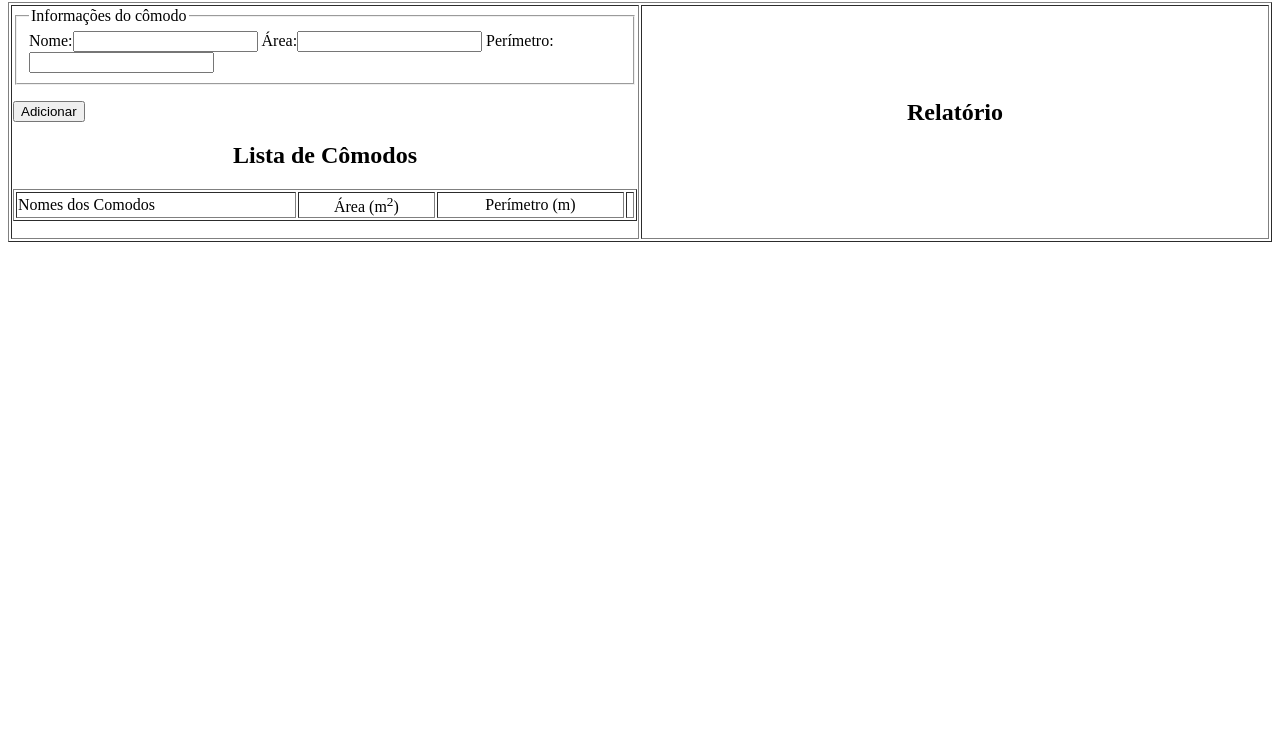
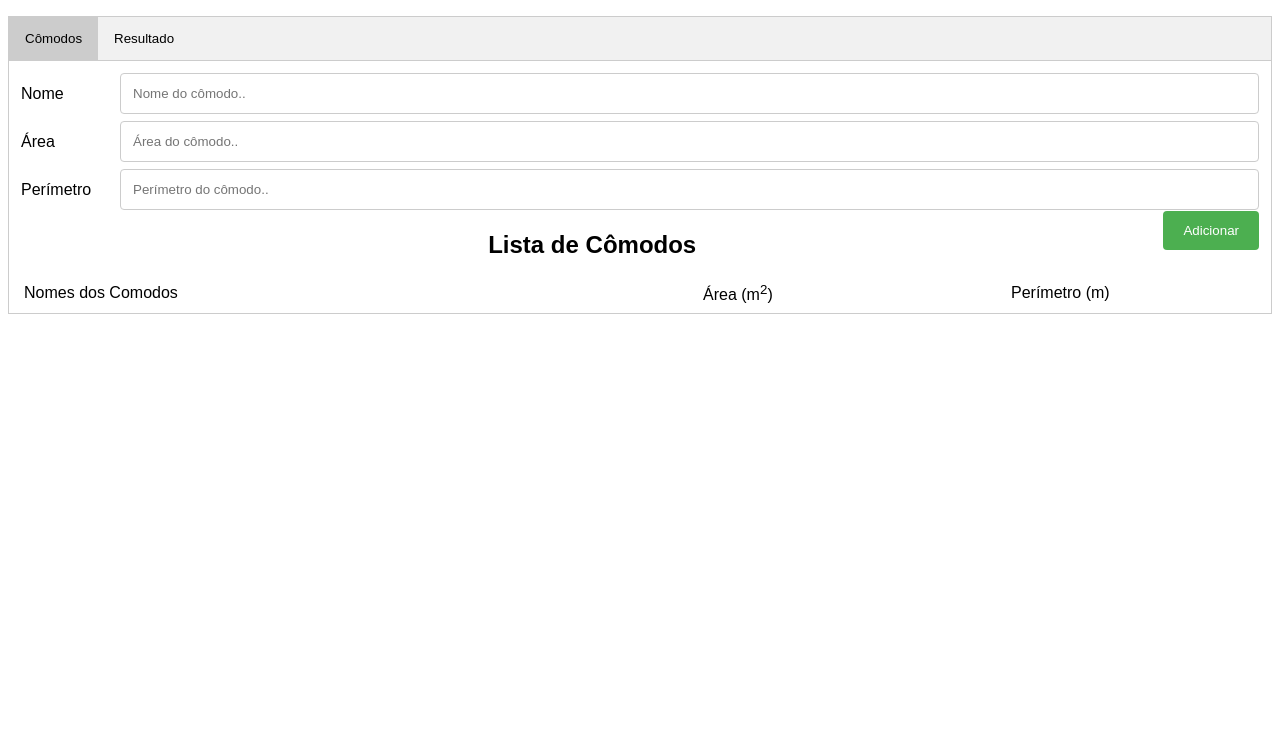
Before and after one commit to dzavio/dzavio.github.io, a plain HTML site: page index.html in a window 1280 px wide. Shown: the part 64-800 px from the top of the page. Drawn offline with Linux system fonts and the light colour scheme.

Commit message:
Upgrade layout

```diff
--- a/index.html
+++ b/index.html
@@ -1,8 +1,107 @@
-<html>
+<!DOCTYPE html>
+<html lang="pt-BR">
 <meta charset="utf-8"/>
+<meta name="viewport" content="width=device-width, initial-scale=1">
 <head>
 <title>Calculadora</title>
 </head>
+<style>
+body {font-family: Arial;}
+
+* {
+    box-sizing: border-box;
+}
+
+input[type=text], select, textarea {
+    width: 100%;
+    padding: 12px;
+    border: 1px solid #ccc;
+    border-radius: 4px;
+    resize: vertical;
+}
+
+label {
+    padding: 12px 12px 12px 0;
+    display: inline-block;
+}
+
+.fgg button {
+    background-color: #4CAF50;
+    color: white;
+    padding: 12px 20px;
+    border: none;
+    border-radius: 4px;
+    cursor: pointer;
+    float: right;
+}
+
+
+
+ /* Style the tab */
+.tab {
+    overflow: hidden;
+    border: 1px solid #ccc;
+    background-color: #f1f1f1;
+}
+
+/* Style the buttons that are used to open the tab content */
+.tab button {
+    background-color: inherit;
+    float: left;
+    border: none;
+    outline: none;
+    cursor: pointer;
+    padding: 14px 16px;
+    transition: 0.3s;
+}
+
+/* Change background color of buttons on hover */
+.tab button:hover {
+    background-color: #ddd;
+}
+
+/* Create an active/current tablink class */
+.tab button.active {
+    background-color: #ccc;
+}
+
+/* Style the tab content */
+.tabcontent {
+    display: none;
+    padding: 6px 12px;
+    border: 1px solid #ccc;
+    border-top: none;
+}
+
+
+
+.col-8 {
+    float: left;
+    width: 8%;
+    margin-top: 6px;
+}
+
+.col-92 {
+    float: left;
+    width: 92%;
+    margin-top: 6px;
+}
+
+/* Clear floats after the columns */
+.row:after {
+    content: "";
+    display: table;
+    clear: both;
+}
+
+/* Responsive layout - when the screen is less than 600px wide, make the two columns stack on top of each other instead of next to each other */
+@media screen and (max-width: 600px) {
+    .col-8, .col-92, input[type=submit] {
+        width: 100%;
+        margin-top: 0;
+    }
+}
+</style>
 <script>
 var rows_counter = 1;
 
@@ -82,32 +181,91 @@ function adicionar()
 
     atualizar();
 }
+
+function openTab(evt, tabName) {
+    // Declare all variables
+    var i, tabcontent, tablinks;
+
+    // Get all elements with class="tabcontent" and hide them
+    tabcontent = document.getElementsByClassName("tabcontent");
+    for (i = 0; i < tabcontent.length; i++) {
+        tabcontent[i].style.display = "none";
+    }
+
+    // Get all elements with class="tablinks" and remove the class "active"
+    tablinks = document.getElementsByClassName("tablinks");
+    for (i = 0; i < tablinks.length; i++) {
+        tablinks[i].className = tablinks[i].className.replace(" active", "");
+    }
+
+    // Show the current tab, and add an "active" class to the button that opened the tab
+    document.getElementById(tabName).style.display = "block";
+    evt.currentTarget.className += " active";
+}
 </script>
 <body>
-    <center><h1>Calculadora</h1></center>
-    <table border="1" >
+    <h1 style="text-align: center">Calculadora</h1>
+
+	<!-- Tab links -->
+	<div class="tab">
+		<button class="tablinks" onclick="openTab(event, 'Comodos')" id="defaultOpen">Cômodos</button>
+		<button class="tablinks" onclick="openTab(event, 'Resultado')">Resultado</button>
+	</div>
+
+	<!-- Tab content -->
+	<div id="Comodos" class="tabcontent">
+			<form>
+			<div class="row">
+      			<div class="col-8">
+        			<label for="inputname">Nome</label>
+      			</div>
+      			<div class="col-92">
+        			<input type="text" id="input_name" name="inputname" placeholder="Nome do cômodo..">
+      			</div>
+    		</div>
+    		<div class="row">
+      			<div class="col-8">
+        			<label for="inputarea">Área</label>
+      			</div>
+      			<div class="col-92">
+        			<input type="text" id="input_area" name="inputarea" placeholder="Área do cômodo..">
+      			</div>
+    		</div>
+    		<div class="row">
+      			<div class="col-8">
+        			<label for="inputperim">Perímetro</label>
+      			</div>
+      			<div class="col-92">
+        			<input type="text" id="input_perimetro" name="inputperim" placeholder="Perímetro do cômodo..">
+      			</div>
+    		</div>
+    		</form>
+    		<div class="fgg">
+    		<button onclick="adicionar()">Adicionar</button>
+			</div>
+    		<h2 style="text-align: center">Lista de Cômodos</h2>
+       		<table border="0" style="width:100%;" id="tb_comodos">
+           	<tr>
+            	<td>Nomes dos Comodos</td>
+            	<td align="center">Área (m<sup>2</sup>)</td>
+            	<td align="center">Perímetro (m)</td>
+            	<td> </td>
+           	</tr>
+       		</table>
+	</div>
+
+	<div id="Resultado" class="tabcontent">
+	<table>
     <tr>
-    <td width=50%>
-    <form>
-    <fieldset>
-        <legend>Informações do cômodo</legend>
-        Nome:<input type="text" id="input_name">
-        Área:<input type="text" id="input_area">
-        Perímetro:<input type="text" id="input_perimetro">
-    </fieldset>
-    </form>
-    <button onclick="adicionar()">Adicionar</button>
-
-    <center><h2>Lista de Cômodos</h2></center>
-    <form>
-    <table border="1" width=100% id="tb_comodos">
-    <tr><td>Nomes dos Comodos</td><td align="center">Área (m<sup>2</sup>)</td><td align="center">Perímetro (m)</td><td></td></tr>
-    </table>
-    </td>
-    <td width=50% id="relatorio"><center><h2>Relatório</h2></center></td>
+    	<td id="relatorio">
+    		<h2 style="text-align: center">Relatório</h2>
+    	</td>
     </tr>
     </table>
-    </form>
-    <p id="demo"></p>
+	</div>
 </body>
+<script>
+// Get the element with id="defaultOpen" and click on it
+document.getElementById("defaultOpen").click();
+</script>
 </html>
```
